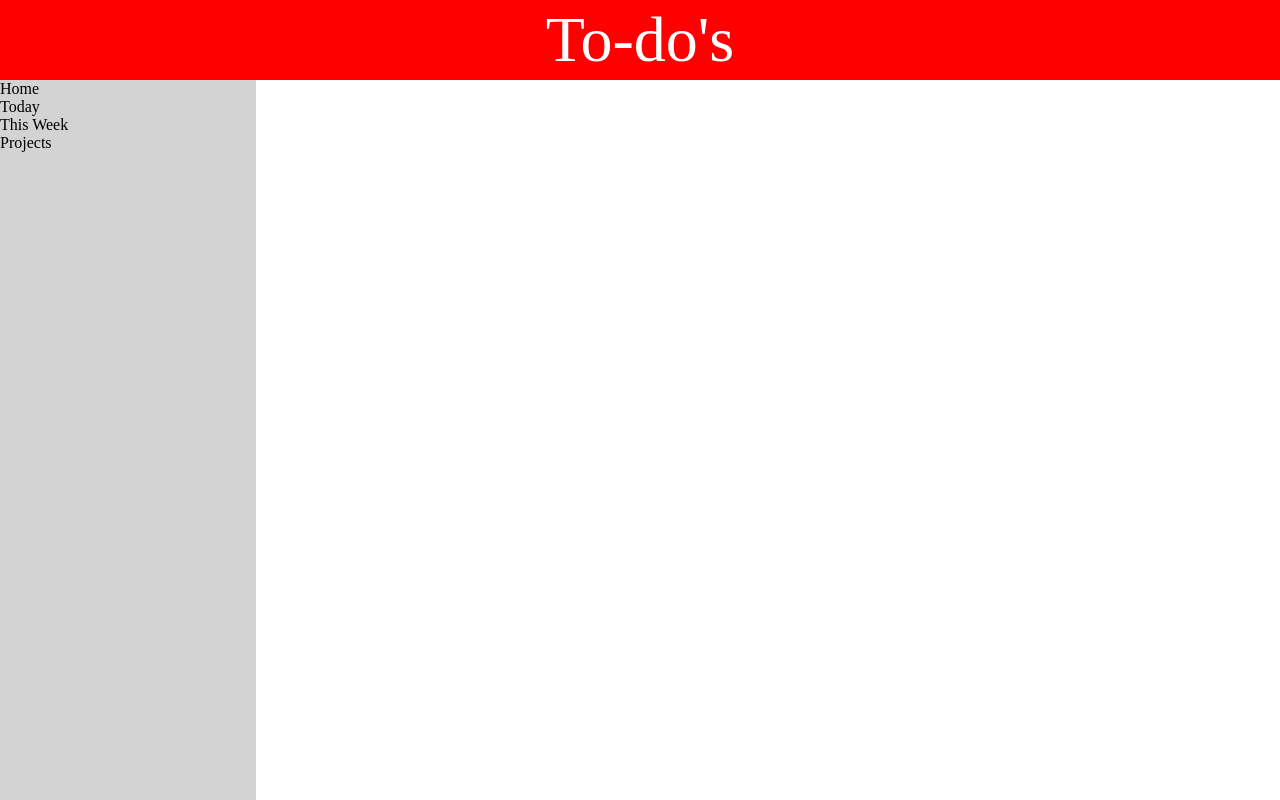
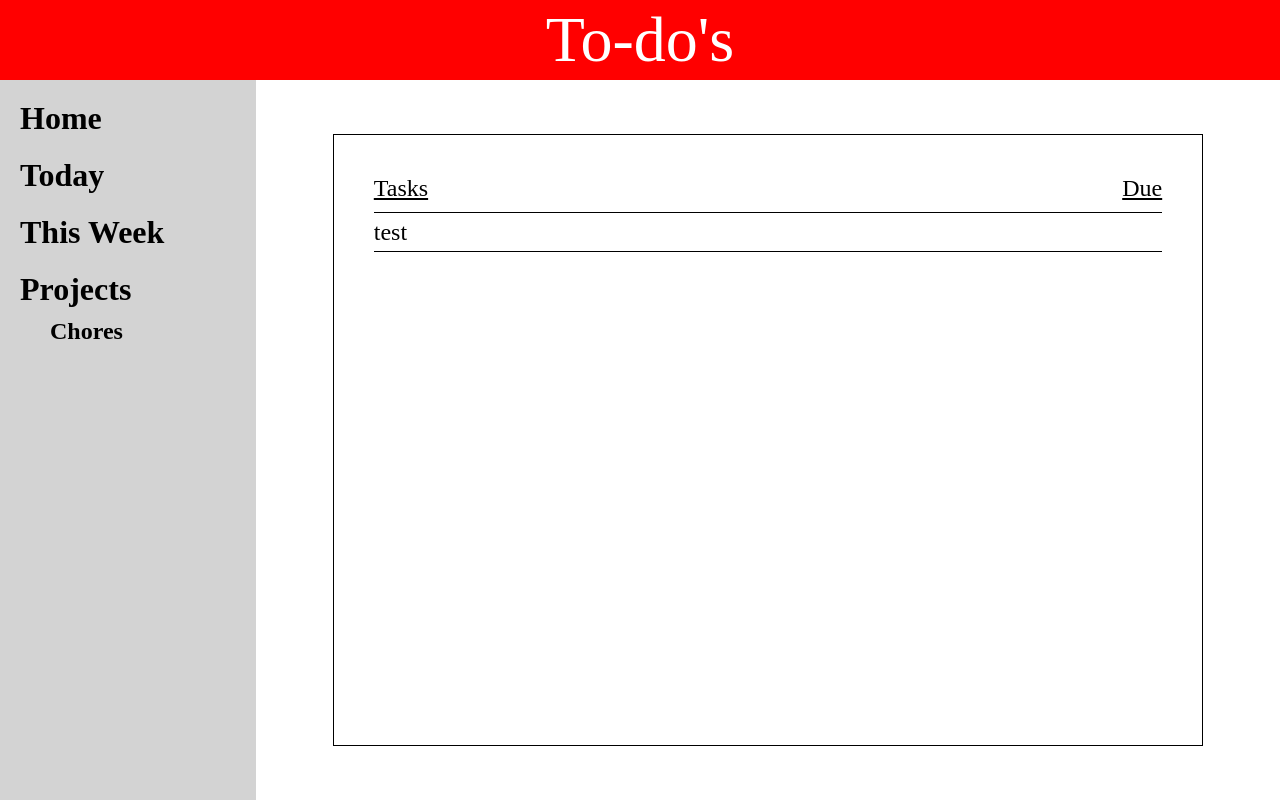
Before and after one commit to mdtagg/To-Do-List, a website built with webpack: page dist/index.html in a window 1280 px wide. Built offline with Linux system fonts and the light colour scheme.

Commit message:
main section html added, styling applied

```diff
--- a/src/styles.css
+++ b/src/styles.css
@@ -27,4 +27,58 @@ main {
 
 #to-dos {
     background-color:white;
+    display:flex;
+    align-items: center;
+    justify-content: center;
 }
+
+#to-dos-container {
+    height:85%;
+    width:85%;
+    border:1px solid black;
+    padding:40px;
+    font-size:1.5rem;
+    display:flex;
+    flex-direction: column;
+}
+
+#top-panel {
+    display:flex;
+    justify-content: space-between;
+    text-decoration: underline;
+}
+
+#to-dos-list {
+
+}
+
+.task {
+    height:40px;
+    border-top:1px solid black;
+    border-bottom:1px solid black;
+    margin-top:10px;
+    display:flex;
+    justify-content: space-between;
+    align-items: center;
+}
+
+#side-bar {
+    display:grid;
+    grid-template-columns: 1fr;
+    grid-auto-rows: min-content;
+    gap:20px;
+    margin:20px 0px 0px 20px;
+}
+
+.side-bar-button {
+    font-size:2rem;
+    font-weight:700;
+}
+
+#projects-container {
+    margin:10px 0px 0px 30px;
+}
+
+.project {
+    font-size:1.5rem;
+}
```
Also changed, not shown: dist/index.html, dist/main.js.
